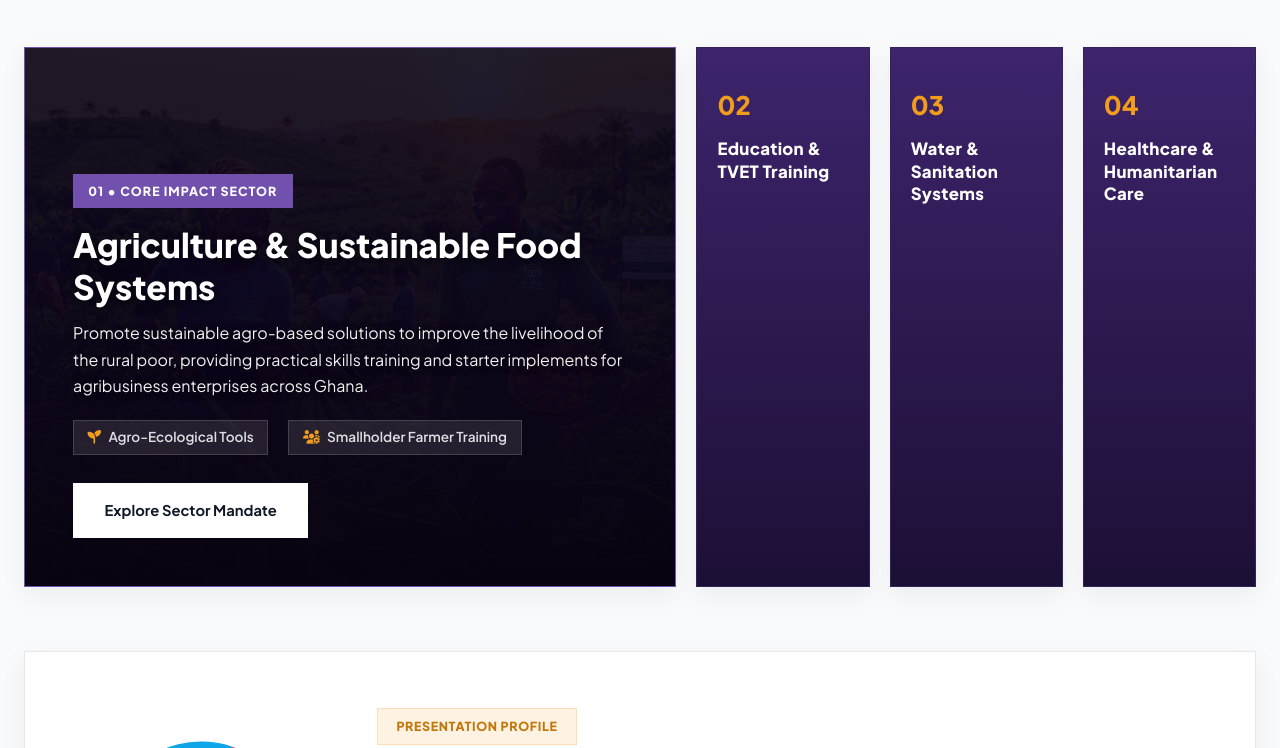
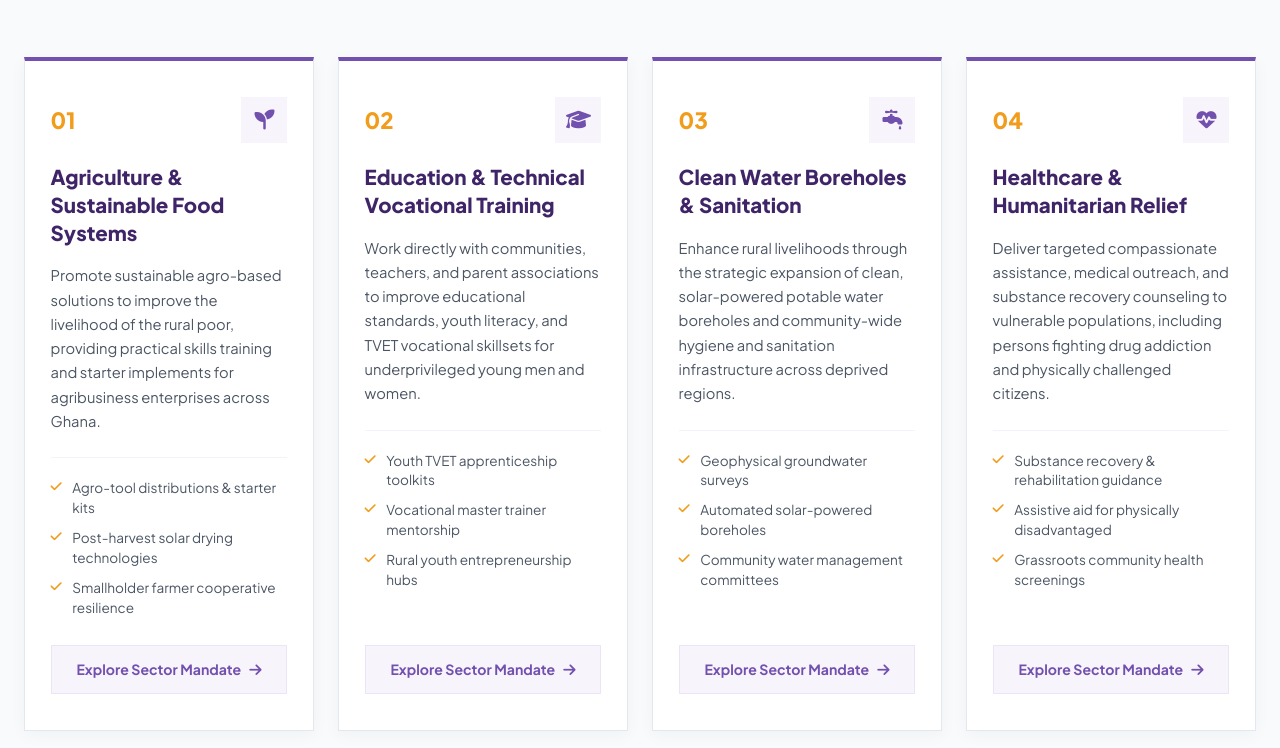
Before and after one commit to Joenyarko/radiantint, a plain HTML site: page index.html in a window 1280 px wide. Shown: the part 1954-2702 px from the top of the page. Drawn offline with Linux system fonts and the light colour scheme.

Commit message:
Change footer background to purple, increase navbar logo size, and redesign four core pillars to normal spread card layout

```diff
--- a/assets/css/style.css
+++ b/assets/css/style.css
@@ -209,7 +209,7 @@ button, input {
   display: flex;
   justify-content: space-between;
   align-items: center;
-  height: 84px;
+  height: 94px;
 }
 
 .brand {
@@ -219,7 +219,7 @@ button, input {
 }
 
 .brand-logo-img {
-  height: 62px;
+  height: 75px;
   width: auto;
   object-fit: contain;
   transition: transform 0.2s ease;
@@ -1030,13 +1030,138 @@ a.btn-outline-white:hover,
 }
 
 /* ===================================================================
-   FOUR CORE PILLARS GRID (Clean, Simple, Normal 4-Card Grid in RTI Purple #7250AE)
+   FOUR CORE PILLARS - NORMAL SPREAD LAYOUT (Clean, Static Cards & Content)
    =================================================================== */
-.core-pillars-grid,
+.pillars-grid {
+  display: grid;
+  grid-template-columns: repeat(4, 1fr);
+  gap: 1.5rem;
+  margin-bottom: 4rem;
+}
+
+.pillar-normal-card {
+  background: var(--color-white);
+  border: 1px solid #e2e8f0;
+  border-top: 4px solid var(--color-purple-primary);
+  border-radius: 0;
+  padding: 2.25rem 1.6rem;
+  display: flex;
+  flex-direction: column;
+  justify-content: space-between;
+  box-shadow: 0 4px 16px rgba(0, 0, 0, 0.04);
+  box-sizing: border-box;
+}
+
+.pillar-card-top {
+  display: flex;
+  align-items: center;
+  justify-content: space-between;
+  margin-bottom: 1.35rem;
+}
+
+.pillar-card-num {
+  font-family: var(--font-heading);
+  font-size: 1.4rem;
+  font-weight: 800;
+  color: var(--color-orange-500);
+  line-height: 1;
+}
+
+.pillar-card-icon {
+  width: 46px;
+  height: 46px;
+  background: var(--color-purple-50);
+  color: var(--color-purple-primary);
+  display: flex;
+  align-items: center;
+  justify-content: center;
+  font-size: 1.25rem;
+  border-radius: 0;
+}
+
+.pillar-card-title {
+  font-family: var(--font-heading);
+  font-size: 1.28rem;
+  font-weight: 800;
+  color: var(--color-purple-900);
+  line-height: 1.35;
+  margin-bottom: 1rem;
+}
+
+.pillar-card-desc {
+  font-size: 0.92rem;
+  line-height: 1.65;
+  color: var(--color-body);
+  margin-bottom: 1.5rem;
+}
+
+.pillar-card-points {
+  list-style: none;
+  padding: 0;
+  margin: 0 0 1.75rem 0;
+  display: flex;
+  flex-direction: column;
+  gap: 0.65rem;
+  border-top: 1px solid #f1f5f9;
+  padding-top: 1.25rem;
+}
+
+.pillar-card-points li {
+  display: flex;
+  align-items: flex-start;
+  gap: 0.65rem;
+  font-size: 0.85rem;
+  color: var(--color-slate-700);
+  line-height: 1.45;
+}
+
+.pillar-card-points li i {
+  color: var(--color-orange-500);
+  font-size: 0.8rem;
+  margin-top: 3px;
+  flex-shrink: 0;
+}
+
+.pillar-card-link {
+  display: inline-flex;
+  align-items: center;
+  justify-content: center;
+  gap: 0.5rem;
+  padding: 0.75rem 1.25rem;
+  background: var(--color-purple-50);
+  color: var(--color-purple-primary);
+  font-weight: 700;
+  font-size: 0.88rem;
+  text-decoration: none;
+  border: 1px solid var(--color-purple-100);
+  border-radius: 0;
+  margin-top: auto;
+  transition: all 0.2s ease;
+}
+
+.pillar-card-link:hover {
+  background: var(--color-purple-primary);
+  color: var(--color-white);
+  border-color: var(--color-purple-primary);
+}
+
+@media (max-width: 1100px) {
+  .pillars-grid {
+    grid-template-columns: repeat(2, 1fr);
+    gap: 1.5rem;
+  }
+}
+
+@media (max-width: 640px) {
+  .pillars-grid {
+    grid-template-columns: 1fr;
+    gap: 1.25rem;
+  }
+}
+
 /* ===================================================================
-   FOUR CORE PILLARS INTERACTIVE ACCORDION (In Radiant Purple #7250AE)
+   VALUES INTERACTIVE ACCORDION (In Radiant Purple #7250AE for about.html)
    =================================================================== */
-.pillars-accordion,
 .values-accordion {
   display: flex;
   gap: 1.25rem;
@@ -1792,10 +1917,10 @@ a.btn-outline-white:hover,
   flex-wrap: wrap;
 }
 
-/* --- 12. FOOTER (Heaven Blue Background) --- */
+/* --- 12. FOOTER (Radiant Purple Background) --- */
 .site-footer {
-  background: #1976D2;
-  background: linear-gradient(180deg, #2185EB 0%, #1565C0 100%);
+  background: #391F68;
+  background: linear-gradient(180deg, #3d2070 0%, #261347 100%);
   color: #ffffff;
   padding: 5.5rem 0 2.25rem;
   border-top: 5px solid var(--color-orange-500);
--- a/index.html
+++ b/index.html
@@ -343,110 +343,102 @@
         </p>
       </div>
 
-      <!-- Interactive Animated Expanding Accordion (Four Core Pillars in Radiant Purple) -->
-      <div class="pillars-accordion" id="pillarsAccordion">
+      <!-- Four Core Pillars - Normal Spread Layout (Clean, Static Cards & Content) -->
+      <div class="pillars-grid" id="pillarsGrid">
         <!-- Pillar 1: Agriculture -->
-        <div class="pillar-acc-card active" data-index="1">
-          <div class="pillar-acc-collapsed">
-            <div class="pillar-acc-num">01</div>
-            <div class="pillar-acc-vtitle">Agriculture & Food Systems</div>
+        <div class="pillar-normal-card">
+          <div>
+            <div class="pillar-card-top">
+              <span class="pillar-card-num">01</span>
+              <div class="pillar-card-icon">
+                <i class="fa-solid fa-seedling"></i>
               </div>
-          <div class="pillar-acc-expanded">
-            <div class="pillar-acc-bg" style="background-image: url('assets/images/hero_agriculture.jpg');"></div>
-            <div class="pillar-acc-overlay"></div>
-            <div class="pillar-acc-body">
-              <span class="pillar-acc-tag purple">01 &bull; Core Impact Sector</span>
-              <h3 class="pillar-acc-title">Agriculture & Sustainable Food Systems</h3>
-              <p class="pillar-acc-desc">
+            </div>
+            <h3 class="pillar-card-title">Agriculture & Sustainable Food Systems</h3>
+            <p class="pillar-card-desc">
               Promote sustainable agro-based solutions to improve the livelihood of the rural poor, providing practical skills training and starter implements for agribusiness enterprises across Ghana.
             </p>
-              <div class="pillar-acc-meta">
-                <span><i class="fa-solid fa-seedling"></i> Agro-Ecological Tools</span>
-                <span><i class="fa-solid fa-users-gear"></i> Smallholder Farmer Training</span>
+            <ul class="pillar-card-points">
+              <li><i class="fa-solid fa-check"></i> <span>Agro-tool distributions & starter kits</span></li>
+              <li><i class="fa-solid fa-check"></i> <span>Post-harvest solar drying technologies</span></li>
+              <li><i class="fa-solid fa-check"></i> <span>Smallholder farmer cooperative resilience</span></li>
+            </ul>
           </div>
-              <a href="about.html#activities" class="pillar-acc-btn">
-                Explore Sector Mandate
+          <a href="about.html#activities" class="pillar-card-link">
+            Explore Sector Mandate <i class="fa-solid fa-arrow-right"></i>
           </a>
-            </div>
-          </div>
         </div>
 
         <!-- Pillar 2: Education -->
-        <div class="pillar-acc-card" data-index="2">
-          <div class="pillar-acc-collapsed">
-            <div class="pillar-acc-num">02</div>
-            <div class="pillar-acc-vtitle">Education & TVET Training</div>
+        <div class="pillar-normal-card">
+          <div>
+            <div class="pillar-card-top">
+              <span class="pillar-card-num">02</span>
+              <div class="pillar-card-icon">
+                <i class="fa-solid fa-graduation-cap"></i>
               </div>
-          <div class="pillar-acc-expanded">
-            <div class="pillar-acc-bg" style="background-image: url('assets/images/hero_education.jpg');"></div>
-            <div class="pillar-acc-overlay"></div>
-            <div class="pillar-acc-body">
-              <span class="pillar-acc-tag purple">02 &bull; Core Impact Sector</span>
-              <h3 class="pillar-acc-title">Education & Technical Vocational Training</h3>
-              <p class="pillar-acc-desc">
+            </div>
+            <h3 class="pillar-card-title">Education & Technical Vocational Training</h3>
+            <p class="pillar-card-desc">
               Work directly with communities, teachers, and parent associations to improve educational standards, youth literacy, and TVET vocational skillsets for underprivileged young men and women.
             </p>
-              <div class="pillar-acc-meta">
-                <span><i class="fa-solid fa-graduation-cap"></i> Literacy Enhancement</span>
-                <span><i class="fa-solid fa-wrench"></i> TVET Skills Sponsorships</span>
+            <ul class="pillar-card-points">
+              <li><i class="fa-solid fa-check"></i> <span>Youth TVET apprenticeship toolkits</span></li>
+              <li><i class="fa-solid fa-check"></i> <span>Vocational master trainer mentorship</span></li>
+              <li><i class="fa-solid fa-check"></i> <span>Rural youth entrepreneurship hubs</span></li>
+            </ul>
           </div>
-              <a href="about.html#activities" class="pillar-acc-btn">
-                Explore Sector Mandate
+          <a href="about.html#activities" class="pillar-card-link">
+            Explore Sector Mandate <i class="fa-solid fa-arrow-right"></i>
           </a>
         </div>
+
+        <!-- Pillar 3: Clean Water -->
+        <div class="pillar-normal-card">
+          <div>
+            <div class="pillar-card-top">
+              <span class="pillar-card-num">03</span>
+              <div class="pillar-card-icon">
+                <i class="fa-solid fa-faucet-drip"></i>
               </div>
             </div>
-
-        <!-- Pillar 3: Water Sanitation -->
-        <div class="pillar-acc-card" data-index="3">
-          <div class="pillar-acc-collapsed">
-            <div class="pillar-acc-num">03</div>
-            <div class="pillar-acc-vtitle">Water & Sanitation Systems</div>
-          </div>
-          <div class="pillar-acc-expanded">
-            <div class="pillar-acc-bg" style="background-image: url('assets/images/hero_water.jpg');"></div>
-            <div class="pillar-acc-overlay"></div>
-            <div class="pillar-acc-body">
-              <span class="pillar-acc-tag purple">03 &bull; Core Impact Sector</span>
-              <h3 class="pillar-acc-title">Clean Water Boreholes & Community Sanitation</h3>
-              <p class="pillar-acc-desc">
+            <h3 class="pillar-card-title">Clean Water Boreholes & Sanitation</h3>
+            <p class="pillar-card-desc">
               Enhance rural livelihoods through the strategic expansion of clean, solar-powered potable water boreholes and community-wide hygiene and sanitation infrastructure across deprived regions.
             </p>
-              <div class="pillar-acc-meta">
-                <span><i class="fa-solid fa-faucet-drip"></i> Solar Borehole Wells</span>
-                <span><i class="fa-solid fa-pump-soap"></i> Clean Hygiene Systems</span>
+            <ul class="pillar-card-points">
+              <li><i class="fa-solid fa-check"></i> <span>Geophysical groundwater surveys</span></li>
+              <li><i class="fa-solid fa-check"></i> <span>Automated solar-powered boreholes</span></li>
+              <li><i class="fa-solid fa-check"></i> <span>Community water management committees</span></li>
+            </ul>
           </div>
-              <a href="about.html#activities" class="pillar-acc-btn">
-                Explore Sector Mandate
+          <a href="about.html#activities" class="pillar-card-link">
+            Explore Sector Mandate <i class="fa-solid fa-arrow-right"></i>
           </a>
         </div>
+
+        <!-- Pillar 4: Healthcare -->
+        <div class="pillar-normal-card">
+          <div>
+            <div class="pillar-card-top">
+              <span class="pillar-card-num">04</span>
+              <div class="pillar-card-icon">
+                <i class="fa-solid fa-heart-pulse"></i>
               </div>
             </div>
-
-        <!-- Pillar 4: Healthcare & Compassionate Aid -->
-        <div class="pillar-acc-card" data-index="4">
-          <div class="pillar-acc-collapsed">
-            <div class="pillar-acc-num">04</div>
-            <div class="pillar-acc-vtitle">Healthcare & Humanitarian Care</div>
-          </div>
-          <div class="pillar-acc-expanded">
-            <div class="pillar-acc-bg" style="background-image: url('assets/images/hero_health.jpg');"></div>
-            <div class="pillar-acc-overlay"></div>
-            <div class="pillar-acc-body">
-              <span class="pillar-acc-tag purple">04 &bull; Core Impact Sector</span>
-              <h3 class="pillar-acc-title">Humanitarian Healthcare & Vulnerable Relief</h3>
-              <p class="pillar-acc-desc">
+            <h3 class="pillar-card-title">Healthcare & Humanitarian Relief</h3>
+            <p class="pillar-card-desc">
               Deliver targeted compassionate assistance, medical outreach, and substance recovery counseling to vulnerable populations, including persons fighting drug addiction and physically challenged citizens.
             </p>
-              <div class="pillar-acc-meta">
-                <span><i class="fa-solid fa-heart-pulse"></i> Substance Recovery & Care</span>
-                <span><i class="fa-solid fa-wheelchair"></i> Physically Disadvantaged Aid</span>
+            <ul class="pillar-card-points">
+              <li><i class="fa-solid fa-check"></i> <span>Substance recovery & rehabilitation guidance</span></li>
+              <li><i class="fa-solid fa-check"></i> <span>Assistive aid for physically disadvantaged</span></li>
+              <li><i class="fa-solid fa-check"></i> <span>Grassroots community health screenings</span></li>
+            </ul>
           </div>
-              <a href="about.html#activities" class="pillar-acc-btn">
-                Explore Sector Mandate
+          <a href="about.html#activities" class="pillar-card-link">
+            Explore Sector Mandate <i class="fa-solid fa-arrow-right"></i>
           </a>
-            </div>
-          </div>
         </div>
       </div>
 
```
Lines whose indentation alone changed are shown as unchanged.
